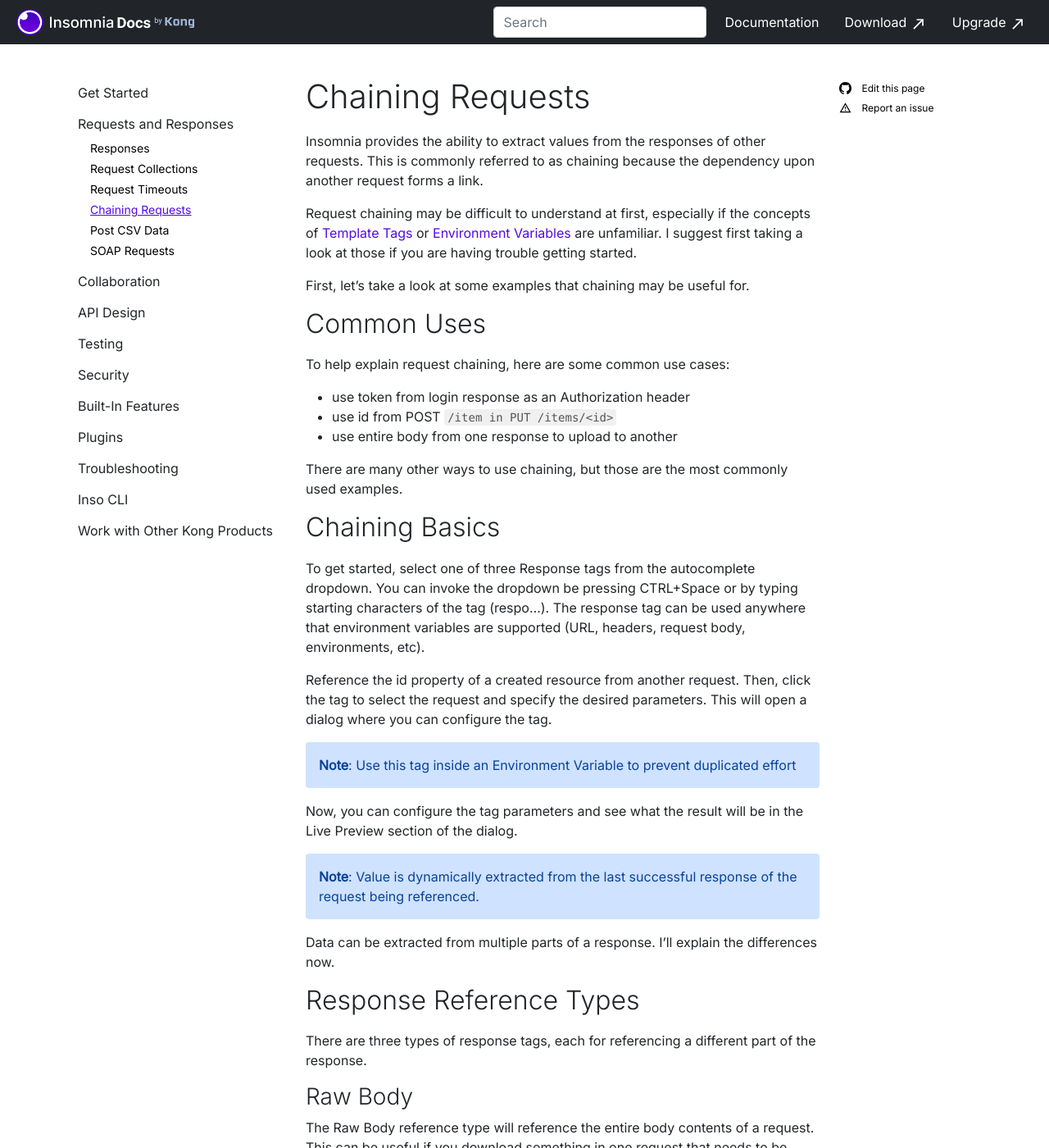
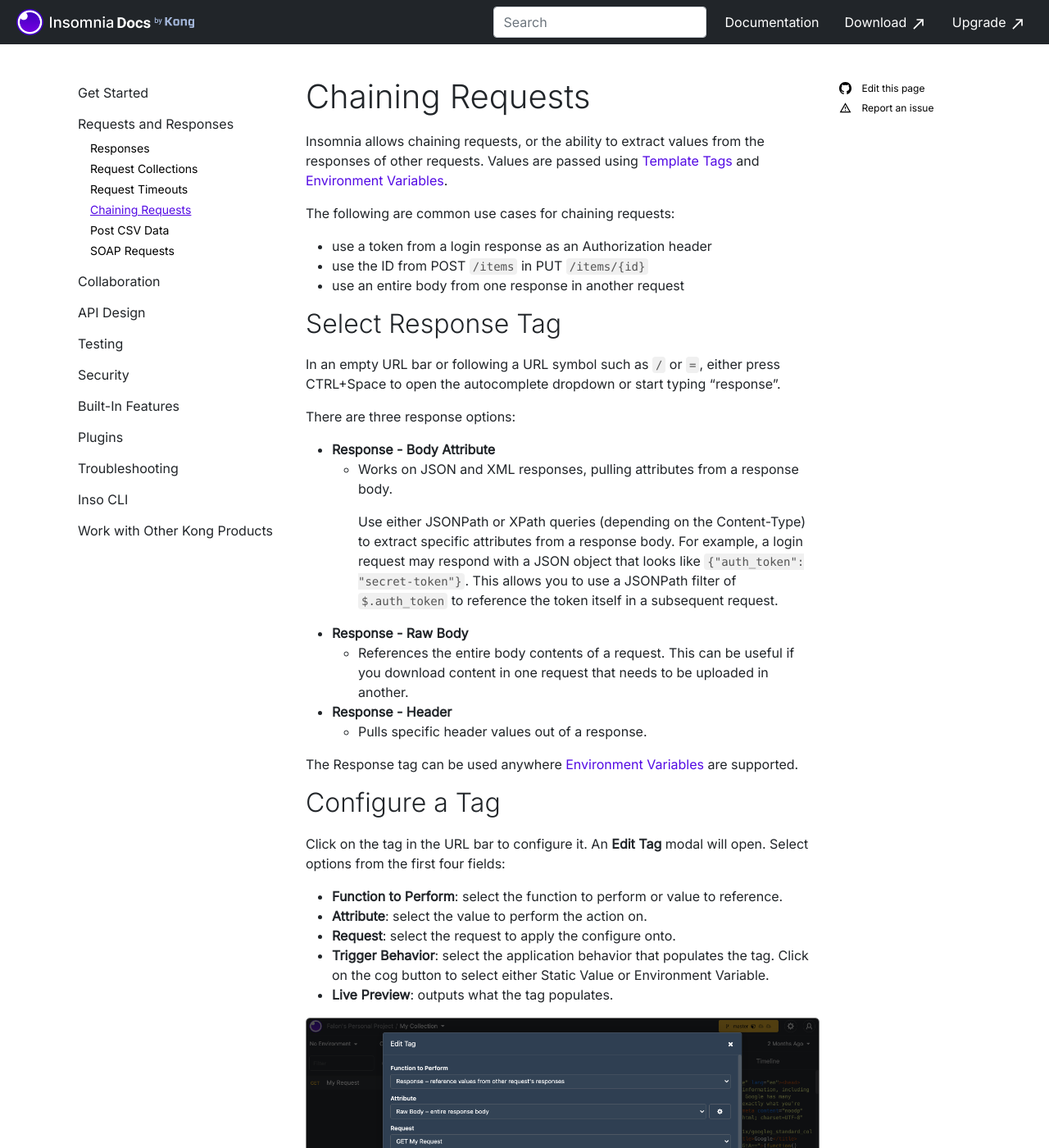
Before and after one commit to Kong/insomnia-docs, a Jekyll site: the page built from docs/insomnia/chaining-requests.md, in a window 1280 px wide and 1400 px high. Shown: the whole window at 82% size. Built offline with Jekyll 4.4.1, drawn with Linux system fonts in a browser that asks for light colours; comment, search, counter and statistics services are not loaded; some of the changed text lies outside the part shown.

Commit message:
[DOCU-2096] Audit and edit Chaining Requests

```diff
--- a/docs/insomnia/chaining-requests.md
+++ b/docs/insomnia/chaining-requests.md
@@ -5,57 +5,40 @@
 category-url: requests-and-responses
 ---
 
-Insomnia provides the ability to extract values from the responses of other requests. This is commonly referred to as chaining because the dependency upon another request forms a link.
+Insomnia allows chaining requests, or the ability to extract values from the responses of other requests. Values are passed using [Template Tags](/insomnia/template-tags) and [Environment Variables](/insomnia/environment-variables).
 
-Request chaining may be difficult to understand at first, especially if the concepts of [Template Tags](/insomnia/template-tags) or [Environment Variables](/insomnia/environment-variables) are unfamiliar. I suggest first taking a look at those if you are having trouble getting started.
+The following are common use cases for chaining requests:
 
-First, let's take a look at some examples that chaining may be useful for.
+* use a token from a login response as an Authorization header
+* use the ID from POST `/items` in PUT `/items/{id}`
+* use an entire body from one response in another request
 
-## Common Uses
+## Select Response Tag
 
-To help explain request chaining, here are some common use cases:
+In an empty URL bar or following a URL symbol such as `/` or `=`, either press CTRL+Space to open the autocomplete dropdown or start typing "response".
 
-* use token from login response as an Authorization header
-* use id from POST `/item in PUT /items/<id>`
-* use entire body from one response to upload to another
+There are three response options:
 
-There are many other ways to use chaining, but those are the most commonly used examples.
+* **Response - Body Attribute**
+  * Works on JSON and XML responses, pulling attributes from a response body.
 
-## Chaining Basics
+    Use either JSONPath or XPath queries (depending on the Content-Type) to extract specific attributes from a response body. For example, a login request may respond with a JSON object that looks like `{"auth_token": "secret-token"}`. This allows you to use a JSONPath filter of `$.auth_token` to reference the token itself in a subsequent request.
+* **Response - Raw Body**
+  * References the entire body contents of a request. This can be useful if you download content in one request that needs to be uploaded in another.
+* **Response - Header**
+  * Pulls specific header values out of a response.
 
-To get started, select one of three Response tags from the autocomplete dropdown. You can invoke the dropdown be pressing CTRL+Space or by typing starting characters of the tag (respo...). The response tag can be used anywhere that environment variables are supported (URL, headers, request body, environments, etc).
+The Response tag can be used anywhere [Environment Variables](https://docs.insomnia.rest/insomnia/environment-variables) are supported.
 
-Reference the id property of a created resource from another request. Then, click the tag to select the request and specify the desired parameters. This will open a dialog where you can configure the tag.
+## Configure a Tag
 
-{:.alert .alert-primary}
-**Note**: Use this tag inside an Environment Variable to prevent duplicated effort
+Click on the tag in the URL bar to configure it. An **Edit Tag** modal will open. Select options from the first four fields:
 
-Now, you can configure the tag parameters and see what the result will be in the Live Preview section of the dialog.
+* **Function to Perform**: select the function to perform or value to reference.
+* **Attribute**: select the value to perform the action on.
+* **Request**: select the request to apply the configure onto.
+* **Trigger Behavior**: select the application behavior that populates the tag. Click on the cog button to select either Static Value or Environment Variable.
+* **Live Preview**: outputs what the tag populates.
 
-{:.alert .alert-primary}
-**Note**: Value is dynamically extracted from the last successful response of the request being referenced.
-
-Data can be extracted from multiple parts of a response. I'll explain the differences now.
-
-## Response Reference Types
-
-There are three types of response tags, each for referencing a different part of the response.
-
-### Raw Body
-
-The Raw Body reference type will reference the entire body contents of a request. This can be useful if you download something in one request that needs to be uploaded in another.
-
-### Body Attribute
-The Body reference type makes it possible to pull specific attributes out of a response body. It allows you to use either JSONPath or XPath queries (depending on the Content-Type) to extract specific attributes from a response body.
-
-{:.alert .alert-primary}
-**Note**: This reference type only works on JSON or XML responses
-
-For example, a login request may respond with a JSON object that looks like {"auth_token": "secret-token"}. This will allow you to use a JSONPath filter of $.auth_token to reference the token itself in a subsequent request.
-
-### Header Value
-The Header reference type is for pulling specific header values out of a response, which can be useful for referencing nonce values or other useful information.
-
-## Conclusion
-
-HTTP APIs often have dependencies between endpoints. For example, after creating a resource, it is often required to use that resources ID to fetch or update it. The response tag enables the ability to satisfy these dependencies and eliminate the need to constantly be copying and pasting these values manually. There may be a slight learning curve, but it's definitely worth getting to know these tags, as they can save tremendous amounts of time in the future.
+![The Edit Tag modal enables you to customize the tag functionality.](/assets/images/configure-tag.png)
+_In the Edit Tag modal, customize the tag functionality._
```
Also changed, not shown: docs/assets/images/configure-tag.png (added).
